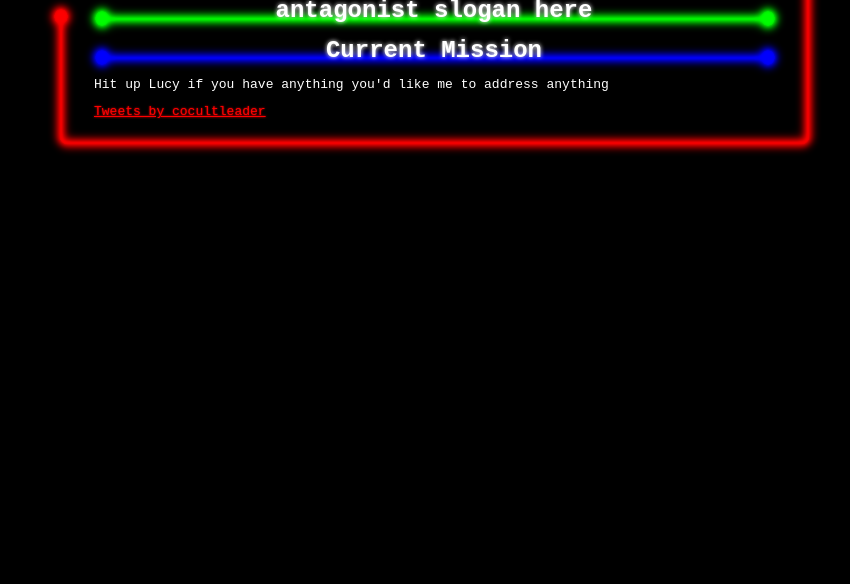
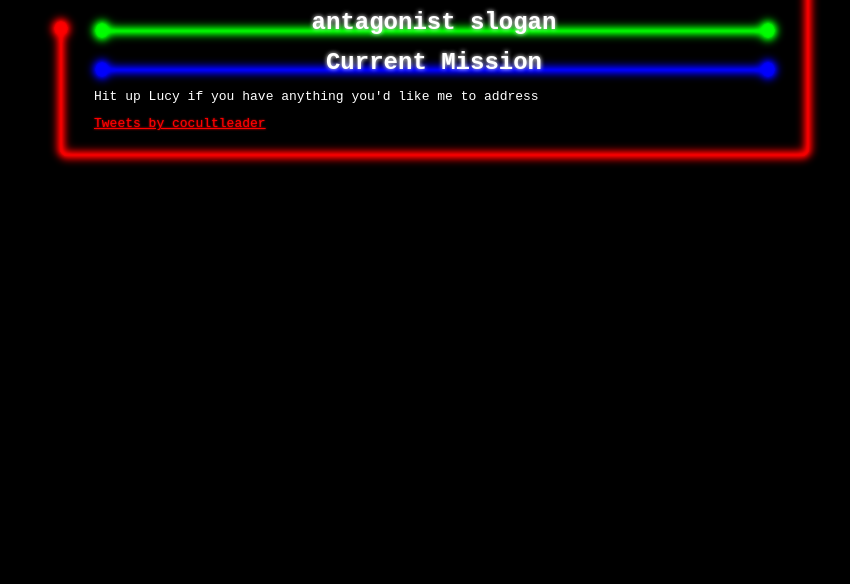
Before and after one commit to followers-of-jal/website, a plain HTML site: page index.html in a window 1280 px wide. Shown: the part 216-800 px from the top of the page, without its empty margins (206-1056 px from the left). Drawn offline with Linux system fonts and the light colour scheme.

Commit message:
Add files via upload

```diff
--- a/index.html
+++ b/index.html
@@ -20,10 +20,12 @@
 <h1>everything is temporary</h1>
 <h2>This is a temporary in between acts version of the site</h2>
 <marquee behavior="scroll" direction="left" onmouseover="stop()" onmouseout="start()">
+<p>
 act 1: cult of Jal,
 act 2: Suits,
 act 3: ?
 act 4: ?
+</p>
 </marquee>
 
 </div>
@@ -34,7 +36,7 @@ act 4: ?
 <div class="green">
 <center>
 <h2>
-antagonist slogan here
+antagonist slogan
 </h2>
 </center>
 <br>
@@ -51,7 +53,7 @@ Current Mission
 
 <div class="content" >
 <p>
-Hit up Lucy if you have anything you'd like me to address anything
+Hit up Lucy if you have anything you'd like me to address
 </p>
 <a class="twitter-timeline" data-theme="dark" href="https://twitter.com/cocultleader?ref_src=twsrc%5Etfw" data-chrome="transparent">Tweets by cocultleader</a> <script async src="https://platform.twitter.com/widgets.js" charset="utf-8"></script>
 
```
